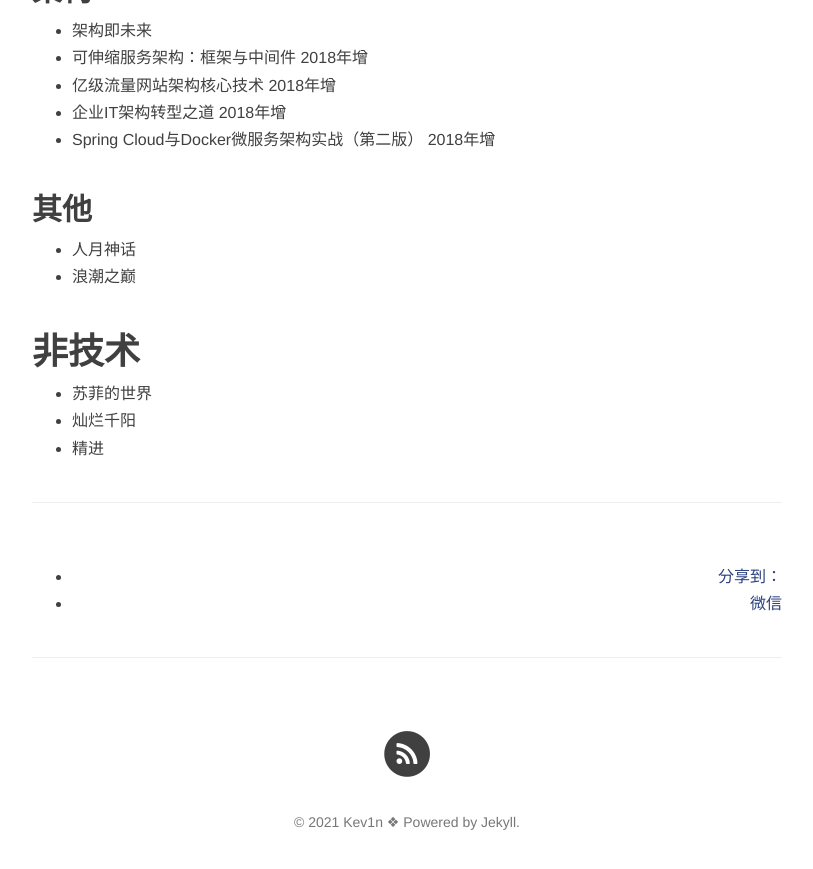
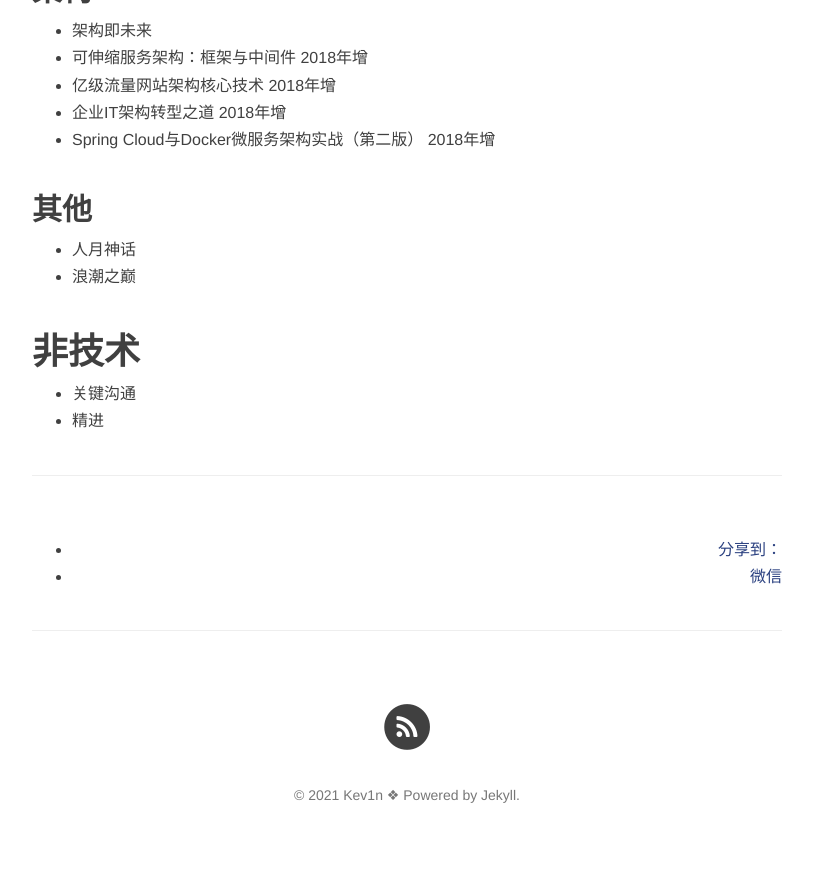
Before and after one commit to ylzyd12345/ylzyd12345.github.io, a Jekyll site: the page built from _posts/2020-05-13-book-list.md, in a window 1280 px wide and 900 px high, scrolled down 1980 px. Shown: the top 869 px of the window, without its empty margins (233-1046 px from the left). Built offline with Jekyll 4.4.1, drawn with Linux system fonts in a browser that asks for light colours; nearby versions of some CDN libraries; comment, search, counter and statistics services are not loaded.

Commit message:
Update and rename 2016-08-10-book-list.md to 2020-05-13-book-list.md

```diff
--- a/_posts/2016-08-10-book-list.md
+++ b/_posts/2020-05-13-book-list.md
@@ -65,6 +65,5 @@ description: 2016~2019
 * 浪潮之巅
 
 # 非技术
-* 苏菲的世界
-* 灿烂千阳
+* 关键沟通
 * 精进
```
